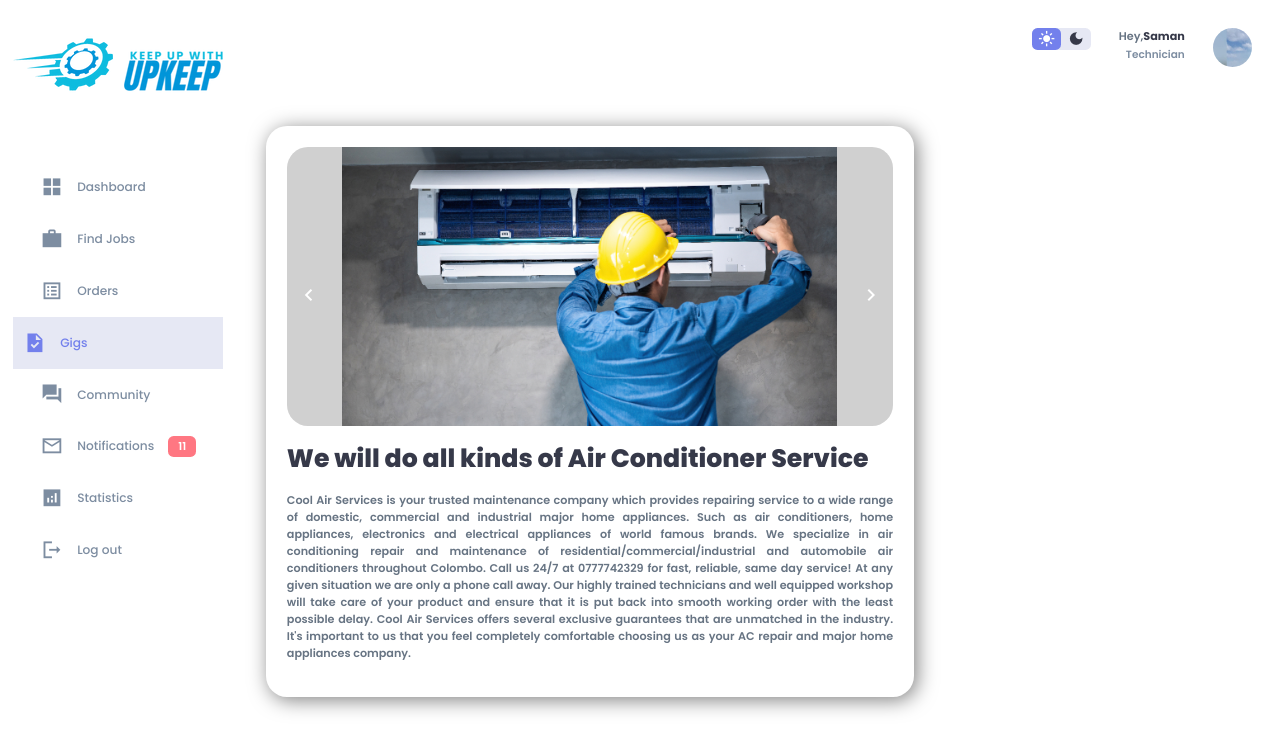
After one commit to nipunar99/UPKEEP_2nd-Year-GroupProject_CS40, a PHP site: page /upkeep/app/views/Technician/singlegig.view.php in a window 1280 px wide. The commit adds this page. Shown: the top 752 px of the page. Run offline with PHP 8.4, Linux system fonts and the light colour scheme; some libraries are stand-ins or nearby versions.

Commit message:
UI changes

```diff
--- /dev/null
+++ b/upkeep/app/views/Technician/singlegig.view.php
@@ -0,0 +1,139 @@
+<!DOCTYPE html>
+<html lang="en">
+<head>
+    <meta charset="UTF-8">
+    <meta http-equiv="X-UA-Compatible" content="IE=edge">
+    <meta name="viewport" content="width=device-width, initial-scale=1.0">
+    <title>Document</title>
+    <link href="https://fonts.googleapis.com/icon?family=Material+Icons+Sharp" rel="stylesheet">
+    <link rel="preconnect" href="https://fonts.googleapis.com">
+    <link rel="preconnect" href="https://fonts.gstatic.com" crossorigin>
+    <link href="https://fonts.googleapis.com/css2?family=Poppins:wght@300;400;500;600;700;800&display=swap" rel="stylesheet">
+    <link rel="stylesheet" href="<?=ROOT?>/assets/css/Technician/gigTabstyles.css">
+    <link rel="stylesheet" href="<?=ROOT?>/assets/css/Technician/gig.css">
+</head>
+<body>
+    <div class="container">
+    <aside>
+            <div class="top">
+                <script>console.log("Loaded")</script>
+
+                <div class="logo">
+                    <img src=<?=ROOT."/assets/images/logo.png"?> alt="">
+                    <img src=<?=ROOT."/assets/images/title.png"?> alt="">
+                </div>
+
+                <div class="close" id="close-btn">
+                    <span class="material-icons-sharp">
+                        close
+                        </span>
+                </div>
+
+            </div>
+
+            <div class="sidebar">
+                <a href="<?=ROOT?>/Technician/Dashboard">
+                    <span class="material-icons-sharp">grid_view</span>
+                    <h3>Dashboard</h3>
+                </a>
+
+                <a href="#" >
+                    <span class="material-icons-sharp">work</span>
+                    <h3>Find Jobs</h3>
+                </a>
+
+                <a href="#" >
+                    <span class="material-icons-sharp">list_alt</span>
+                    <h3>Orders</h3>
+                </a>
+
+                <a href="<?=ROOT?>/Technician/Gigs" class="active">
+                    <span class="material-icons-sharp">task</span>
+                    <h3>Gigs</h3>
+                </a>
+
+
+                <a href="#">
+                    <span class="material-icons-sharp">forum</span>
+                    <h3>Community</h3>
+                </a>
+
+
+                <a href="#">
+                    <span class="material-icons-sharp">mail_outline</span>
+                    <h3>Notifications</h3>
+                    <span class="message-count">11</span>
+                </a>
+
+                <a href="#">
+                    <span class="material-icons-sharp">analytics</span>
+                    <h3>Statistics</h3>
+                </a>
+
+                <a href=<?=ROOT."/Signout"?>>
+                    <span class="material-icons-sharp">logout</span>
+                    <h3>Log out</h3>
+                </a>
+
+            </div>
+
+
+        </aside>
+
+        <main>
+
+
+            <div class="top">
+                <!-- <h1>GIGS</h1> -->
+                <button id="menu-btn">
+                    <span class="material-icons-sharp">menu</span>
+                </button>
+
+                <div class="theme-toggler">
+                    <span class="material-icons-sharp active">light_mode</span>
+                    <span class="material-icons-sharp">dark_mode</span>
+                </div>
+
+                <div class="profile">
+                    <div class="info">
+                        <p>Hey,<b>Saman</b></p>
+                        <small class="text-muted">Technician</small>
+                    </div>
+                    <div class="profile-photo">
+                        <img src="<?=ROOT?>/assets/images/profile-1.jpg" alt="">
+                    </div>
+                </div>
+            </div>
+
+            <div class="gig-container">
+                <div>
+                    <div class="gigDetails">
+                        <div class="image-caraousel">
+                            <div class="slide fade">
+                                <img src="<?=ROOT?>/assets/images/Gigcover.jpg" alt="">
+                            </div>
+                            <div class="next">
+                                <span class="material-icons-sharp">chevron_right</span>
+                            </div>
+                            <div class="prev">
+                                <span class="material-icons-sharp">chevron_left</span>
+                            </div>
+                        </div>
+                        <h1>We will do all kinds of Air Conditioner Service</h1>
+                        <p>Cool Air Services is your trusted maintenance company which provides repairing service to a wide range of domestic, commercial and industrial major home appliances. Such as air conditioners, home appliances, electronics and electrical appliances of world famous brands.
+                            We specialize in air conditioning repair and maintenance of residential/commercial/industrial and automobile air conditioners throughout Colombo. Call us 24/7 at 0777742329 for fast, reliable, same day service! At any given situation we are only a phone call away.
+                            Our highly trained technicians and well equipped workshop will take care of your product and ensure that it is put back into smooth working order with the least possible delay.
+                            Cool Air Services offers several exclusive guarantees that are unmatched in the industry. It's important to us that you feel completely comfortable choosing us as your AC repair and major home appliances company.</p>
+                    </div>
+                </div>
+            </div>
+
+
+        </main>
+    </div>
+
+
+    <script src="<?= ROOT ?>/assets/js/addgig.js"></script>
+
+</body>
+</html>
```
Also changed, not shown: upkeep/app/controllers/Technician/Gigs.php (+12 -0 lines), upkeep/app/models/Gig.php (+26 -1 lines), upkeep/app/views/Technician/gigs.view.php (+12 -6 lines), upkeep/public/assets/css/Technician/general.css (added), upkeep/public/assets/css/Technician/gig.css (added), upkeep/public/assets/css/Technician/user.css.
